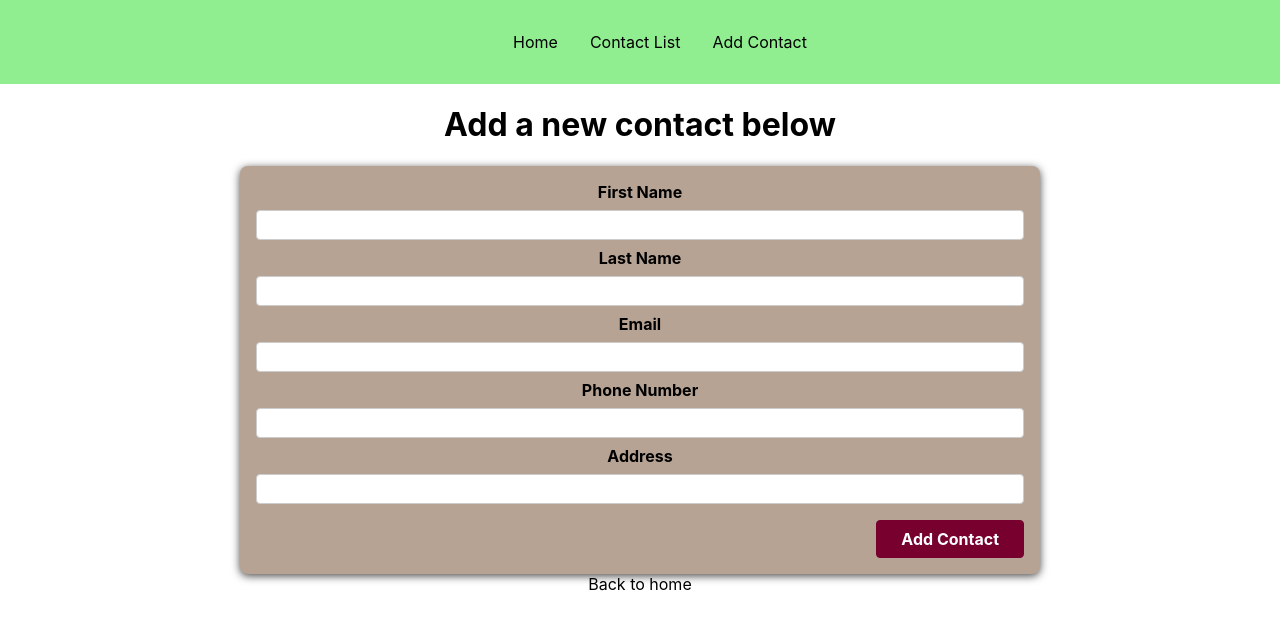
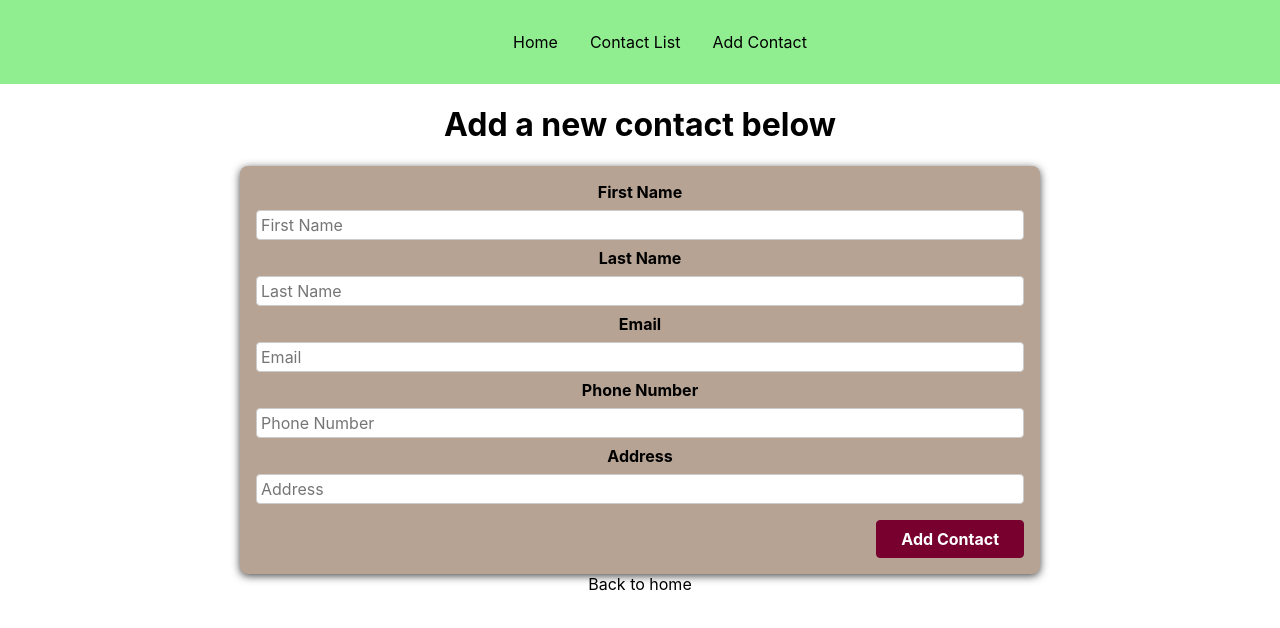
Before and after one commit to vineeth2/contact-list-app, a Next.js app: page /add-contact in a window 1280 px wide. Shown: the top 628 px of the page. Built offline with nearby package versions, Linux system fonts and the light colour scheme.

Commit message:
added email validation

```diff
--- /dev/null
+++ b/components/FormValidation.js
@@ -0,0 +1,32 @@
+export const numericInput = (event) => {
+    const key = event.keyCode;
+    return ((key >= 48 && key <= 57) || (key >= 96 && key <= 105));
+};
+
+export const enforceFormat = (event) => {
+    if (!numericInput(event)) {
+        event.preventDefault();
+    }
+};
+
+export const formatNumber = (event) => {
+    const target = event.target;
+    const input = event.target.value.replace(/\D/g, '').substring(0,10);
+
+    const areaCode = input.substring(0,3);
+    const middle = input.substring(3,6);
+    const ending = input.substring(6,10);
+
+    if (input.length > 6) {
+        target.value = '(${areaCode}) ${middle} - ${ending}';
+    } else if (input.length > 3) {
+        target.value = '(${areaCode}) ${middle}';
+    } else {
+        target.value = '(${areaCode})';
+    }
+};
+
+export const validatePhone = (inputField) => {
+    inputField.addEventListener('keydown', enforceFormat);
+    inputField.addEventListener('keyup', formatNumber);
+}
--- a/components/NewContactForm.js
+++ b/components/NewContactForm.js
@@ -1,7 +1,10 @@
 import { useRef } from 'react';
 import Card from './card/Card';
 import classes from './NewContactForm.module.css';
-
+//import { numericInput, enforceFormat, validatePhone } from './FormValidation';
+import React, { useState, useEffect } from 'react';
+//import React from 'react';
+import { Alert } from 'reactstrap';
 
 function NewContactForm(props) {
     const fnameRef = useRef();
@@ -9,6 +12,7 @@ function NewContactForm(props) {
     const emailRef = useRef();
     const phoneRef = useRef();
     const addressRef = useRef();
+    const [emailValid, setEmailValid] = useState(true)
 
     function submitHandler(event) {
         event.preventDefault();
@@ -29,28 +33,42 @@ function NewContactForm(props) {
 
         props.onAddContact(contactData);
     }
+    function checkEmail(event) {
+        const email = emailRef.current.value;
+        const re = /^(([^<>()[\]\\.,;:\s@"]+(\.[^<>()[\]\\.,;:\s@"]+)*)|(".+"))@((\[[0-9]{1,3}\.[0-9]{1,3}\.[0-9]{1,3}\.[0-9]{1,3}\])|(([a-zA-Z\-0-9]+\.)+[a-zA-Z]{2,}))$/;
+        if (re.test(String(email).toLowerCase())) {
+            setEmailValid(true);
+        } else {
+            setEmailValid(false);
+        }
+
+    }
     return (
         <Card>
           <form className={classes.form} onSubmit={submitHandler}>
             <div className={classes.control}>
               <label htmlFor='fname'>First Name</label>
-              <input type='text' required id='fname' ref={fnameRef} />
+              <input type='text' placeholder="First Name" required id='fname' ref={fnameRef} />
             </div>
             <div className={classes.control}>
               <label htmlFor='lname'>Last Name</label>
-              <input type='text' required id='lname' ref={lnameRef} />
+              <input type='text' placeholder="Last Name" required id='lname' ref={lnameRef} />
             </div>
             <div className={classes.control}>
               <label htmlFor='email'>Email</label>
-              <input type='text' required id='email' ref={emailRef} />
+              <input type='text' placeholder="Email" required id='email' ref={emailRef} onChange={checkEmail}/>
+              { emailValid ? null : (<Alert color="warning">
+                <span className="alert-icon"><i class="ni ni-like-2"></i></span>
+                <span className="alert-text"><strong>Please Enter a Valid Email.</strong></span>
+              </Alert>) }
             </div>
             <div className={classes.control}>
-              <label htmlFor='phone'>Phone Number</label>
-              <input type='text' required id='phone' ref={phoneRef} />
+                <label htmlFor='phone'>Phone Number</label>
+                <input type='number' placeholder="Phone Number" required id='phone' maxlength='16' ref={phoneRef} />
             </div>
             <div className={classes.control}>
               <label htmlFor='address'>Address</label>
-              <input type='text' required id='address' ref={addressRef} />
+              <input type='text' placeholder="Address" required id='address' ref={addressRef} />
             </div>
             <div className={classes.actions}>
               <button>Add Contact</button>
@@ -58,7 +76,6 @@ function NewContactForm(props) {
           </form>
         </Card>
     );
-
 }
 
 export default NewContactForm;
--- a/package.json
+++ b/package.json
@@ -11,6 +11,7 @@
     "mongodb": "^3.6.9",
     "next": "10.2.3",
     "react": "17.0.2",
-    "react-dom": "17.0.2"
+    "react-dom": "17.0.2",
+    "reactstrap": "^8.9.0"
   }
 }
```
Also changed, not shown: 1 other file (tests, documents, lock files or other folders).
